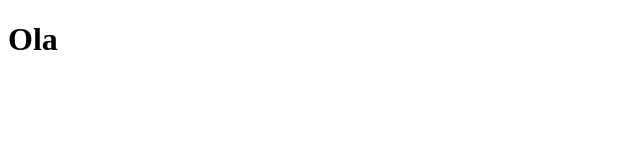
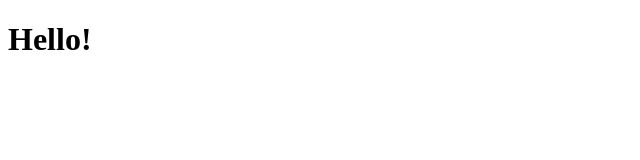
Before and after one commit to thiagofurlan/clone-tabnews, a Next.js app: page / in a window 1280 px wide. Shown: the top 160 px of the page, without its empty margins (0-640 px from the left). Built offline with nearby package versions, Linux system fonts and the light colour scheme.

Commit message:
modifica a frase

```diff
--- a/pages/index.js
+++ b/pages/index.js
@@ -1,5 +1,5 @@
 const Home = () => {
-    return <h1>Ola</h1>
+    return <h1>Hello!</h1>
 }
 
 export default Home;
```
